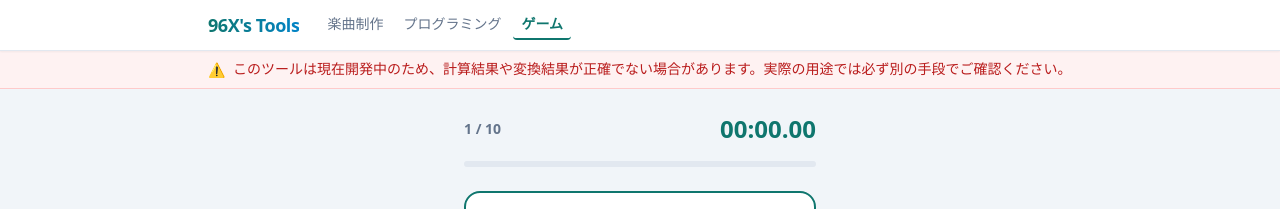
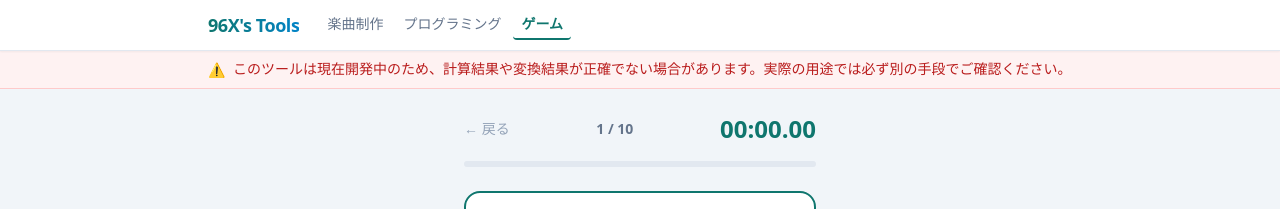
Before and after one commit to kuroto-96X/Utilities-Svelte, a SvelteKit app: page /game/flick-typing in a window 1280 px wide. Both pictures are taken after a click on the button "スタート". Shown: the top 209 px of the page. Built offline with nearby package versions, Linux system fonts and the light colour scheme.

Commit message:
feat: ゲーム中に設定に戻るボタンを追加

```diff
--- a/src/routes/game/flick-typing/+page.svelte
+++ b/src/routes/game/flick-typing/+page.svelte
@@ -313,6 +313,11 @@
 {:else if phase === 'game'}
   <div class="max-w-sm mx-auto px-4 py-6 flex flex-col gap-4">
     <div class="flex justify-between items-center">
+      <button
+        type="button"
+        class="text-sm text-slate-400 active:opacity-60"
+        onclick={backToStart}
+      >← 戻る</button>
       <span class="text-sm font-semibold text-slate-500">{currentIndex + 1} / {count}</span>
       <span class="text-2xl font-bold tabular-nums text-teal-700">{formatTime(elapsedMs)}</span>
     </div>
```
